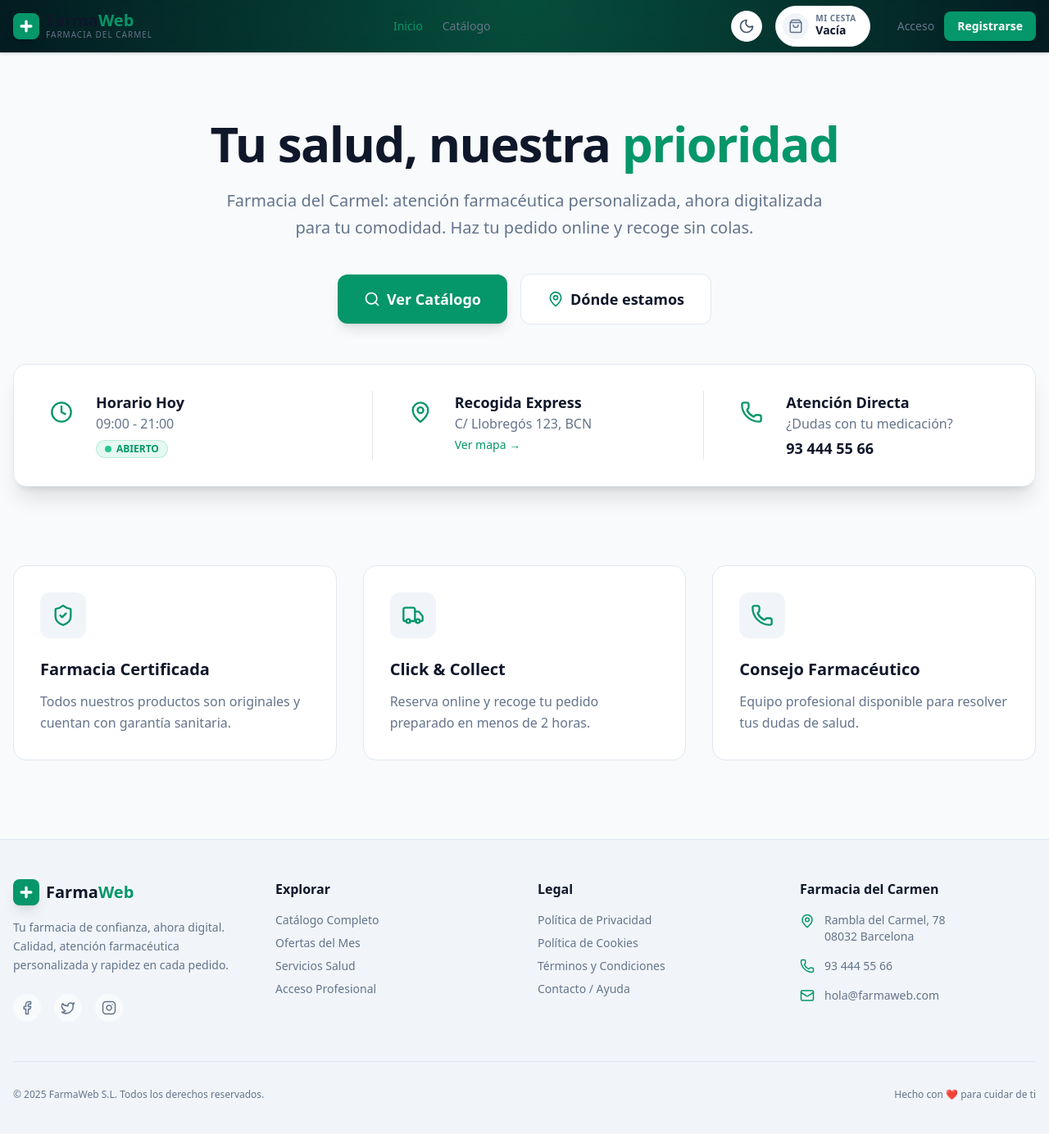
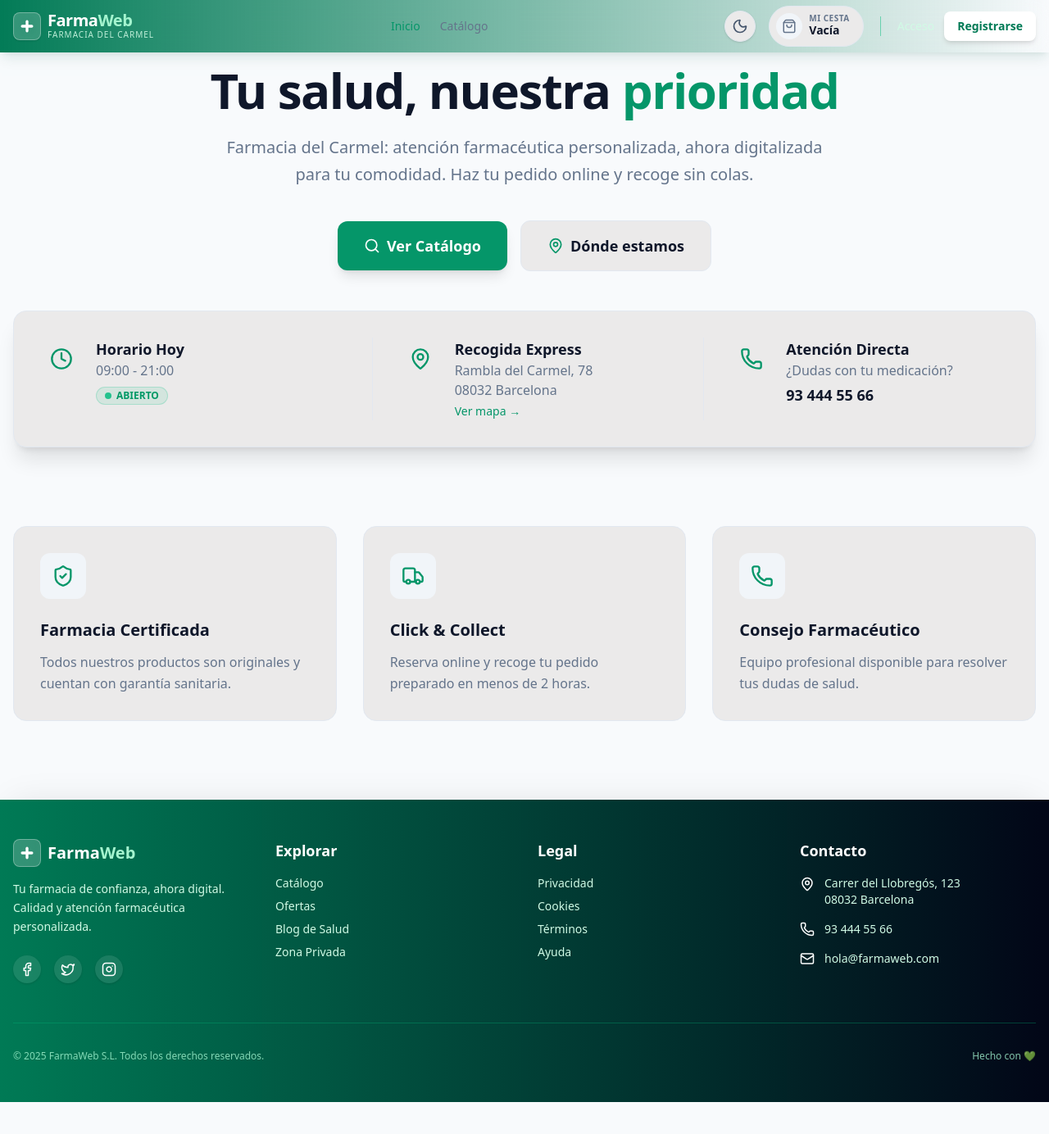
Before and after one commit to paugarciaorengo/farmacia, a Next.js app: page / in a window 1280 px wide. Shown: the top 1384 px of the page at 82% size. After the commit the page ends 1345 px from the top, so only its background shows below. Built offline with nearby package versions, Linux system fonts and the light colour scheme; no server answers.

Commit message:
Footer y NavBar Modificados

```diff
--- a/src/app/components/Footer.tsx
+++ b/src/app/components/Footer.tsx
@@ -3,32 +3,33 @@ import { Plus, Facebook, Twitter, Instagram, MapPin, Phone, Mail } from 'lucide-
 
 export default function Footer() {
   return (
-    // 🎨 Usamos bg-muted para un contraste suave con el fondo blanco de la web
-    <footer className="bg-muted border-t border-border mt-auto">
+    // 🎨 DEGRADADO: El mismo que el NavBar para consistencia visual
+    <footer className="bg-gradient-to-r from-emerald-700 to-primary text-primary-foreground mt-auto shadow-[0_-10px_40px_-15px_rgba(0,0,0,0.1)]">
       <div className="container mx-auto px-4 py-12">
         <div className="grid grid-cols-1 md:grid-cols-4 gap-8">
 
-          {/* Columna 1: Marca y Slogan */}
+          {/* Columna 1: Marca */}
           <div className="space-y-4">
-            <Link href="/" className="flex items-center gap-2 group">
-              <div className="bg-primary p-1.5 rounded-lg shadow-lg shadow-primary/20 group-hover:scale-105 transition-transform">
-                <Plus className="text-primary-foreground font-bold" size={20} strokeWidth={4} />
+            <Link href="/" className="flex items-center gap-2 group w-fit">
+              <div className="bg-white/20 backdrop-blur-sm p-1.5 rounded-lg border border-white/30 group-hover:scale-105 transition-transform">
+                <Plus className="text-white font-bold" size={20} strokeWidth={4} />
               </div>
-              <span className="text-xl font-bold text-foreground">
-                Farma<span className="text-primary">Web</span>
+              <span className="text-xl font-bold">
+                Farma<span className="text-emerald-200">Web</span>
               </span>
             </Link>
-            <p className="text-sm text-muted-foreground leading-relaxed">
-              Tu farmacia de confianza, ahora digital. Calidad, atención farmacéutica personalizada y rapidez en cada pedido.
+            <p className="text-sm text-emerald-100 leading-relaxed max-w-xs">
+              Tu farmacia de confianza, ahora digital. Calidad y atención farmacéutica personalizada.
             </p>
             <div className="flex gap-4 pt-2">
-              <a href="#" className="bg-background p-2 rounded-full text-muted-foreground hover:text-primary hover:shadow-md transition-all">
+              {/* Iconos sociales en blanco/transparente */}
+              <a href="#" className="bg-white/10 p-2 rounded-full text-white hover:bg-white hover:text-emerald-600 transition-all shadow-sm">
                 <Facebook size={18} />
               </a>
-              <a href="#" className="bg-background p-2 rounded-full text-muted-foreground hover:text-primary hover:shadow-md transition-all">
+              <a href="#" className="bg-white/10 p-2 rounded-full text-white hover:bg-white hover:text-emerald-600 transition-all shadow-sm">
                 <Twitter size={18} />
               </a>
-              <a href="#" className="bg-background p-2 rounded-full text-muted-foreground hover:text-primary hover:shadow-md transition-all">
+              <a href="#" className="bg-white/10 p-2 rounded-full text-white hover:bg-white hover:text-emerald-600 transition-all shadow-sm">
                 <Instagram size={18} />
               </a>
             </div>
@@ -36,51 +37,50 @@ export default function Footer() {
 
           {/* Columna 2: Explorar */}
           <div>
-            <h3 className="font-bold text-foreground mb-4">Explorar</h3>
+            <h3 className="font-bold text-white mb-4 text-lg">Explorar</h3>
             <ul className="space-y-2 text-sm">
-              <li><Link href="/catalogo" className="text-muted-foreground hover:text-primary transition-colors">Catálogo Completo</Link></li>
-              <li><Link href="/ofertas" className="text-muted-foreground hover:text-primary transition-colors">Ofertas del Mes</Link></li>
-              <li><Link href="/servicios" className="text-muted-foreground hover:text-primary transition-colors">Servicios Salud</Link></li>
-              <li><Link href="/panel" className="text-muted-foreground hover:text-primary transition-colors">Acceso Profesional</Link></li>
+              <li><Link href="/catalogo" className="text-emerald-100 hover:text-white hover:translate-x-1 transition-all inline-block">Catálogo</Link></li>
+              <li><Link href="/ofertas" className="text-emerald-100 hover:text-white hover:translate-x-1 transition-all inline-block">Ofertas</Link></li>
+              <li><Link href="/blog" className="text-emerald-100 hover:text-white hover:translate-x-1 transition-all inline-block">Blog de Salud</Link></li>
+              <li><Link href="/panel" className="text-emerald-100 hover:text-white hover:translate-x-1 transition-all inline-block">Zona Privada</Link></li>
             </ul>
           </div>
 
           {/* Columna 3: Legal */}
           <div>
-            <h3 className="font-bold text-foreground mb-4">Legal</h3>
+            <h3 className="font-bold text-white mb-4 text-lg">Legal</h3>
             <ul className="space-y-2 text-sm">
-              <li><Link href="/privacidad" className="text-muted-foreground hover:text-primary transition-colors">Política de Privacidad</Link></li>
-              <li><Link href="/cookies" className="text-muted-foreground hover:text-primary transition-colors">Política de Cookies</Link></li>
-              <li><Link href="/terminos" className="text-muted-foreground hover:text-primary transition-colors">Términos y Condiciones</Link></li>
-              <li><Link href="/contacto" className="text-muted-foreground hover:text-primary transition-colors">Contacto / Ayuda</Link></li>
+              <li><Link href="/privacidad" className="text-emerald-100 hover:text-white hover:translate-x-1 transition-all inline-block">Privacidad</Link></li>
+              <li><Link href="/cookies" className="text-emerald-100 hover:text-white hover:translate-x-1 transition-all inline-block">Cookies</Link></li>
+              <li><Link href="/terminos" className="text-emerald-100 hover:text-white hover:translate-x-1 transition-all inline-block">Términos</Link></li>
+              <li><Link href="/contacto" className="text-emerald-100 hover:text-white hover:translate-x-1 transition-all inline-block">Ayuda</Link></li>
             </ul>
           </div>
 
           {/* Columna 4: Contacto */}
           <div>
-            <h3 className="font-bold text-foreground mb-4">Farmacia del Carmen</h3>
+            <h3 className="font-bold text-white mb-4 text-lg">Contacto</h3>
             <ul className="space-y-4 text-sm">
-              <li className="flex items-start gap-3 text-muted-foreground">
-                <MapPin size={18} className="text-primary shrink-0 mt-0.5" />
-                <span>Rambla del Carmel, 78<br/>08032 Barcelona</span>
+              <li className="flex items-start gap-3 text-emerald-100">
+                <MapPin size={18} className="text-white shrink-0 mt-0.5" />
+                <span>Carrer del Llobregós, 123<br/>08032 Barcelona</span>
               </li>
-              <li className="flex items-center gap-3 text-muted-foreground">
-                <Phone size={18} className="text-primary shrink-0" />
+              <li className="flex items-center gap-3 text-emerald-100">
+                <Phone size={18} className="text-white shrink-0" />
                 <span>93 444 55 66</span>
               </li>
-              <li className="flex items-center gap-3 text-muted-foreground">
-                <Mail size={18} className="text-primary shrink-0" />
+              <li className="flex items-center gap-3 text-emerald-100">
+                <Mail size={18} className="text-white shrink-0" />
                 <span>hola@farmaweb.com</span>
               </li>
             </ul>
           </div>
         </div>
 
-        {/* Copyright */}
-        <div className="border-t border-border mt-12 pt-8 flex flex-col md:flex-row justify-between items-center gap-4 text-xs text-muted-foreground">
+        <div className="border-t border-emerald-500/30 mt-12 pt-8 flex flex-col md:flex-row justify-between items-center gap-4 text-xs text-emerald-200/80">
           <p>&copy; {new Date().getFullYear()} FarmaWeb S.L. Todos los derechos reservados.</p>
           <div className="flex gap-4">
-             <span>Hecho con ❤️ para cuidar de ti</span>
+             <span>Hecho con 💚</span>
           </div>
         </div>
       </div>
--- a/src/app/components/NavBar.tsx
+++ b/src/app/components/NavBar.tsx
@@ -1,7 +1,7 @@
 import Link from 'next/link'
 import { auth } from '@/src/auth'
 import UserMenu from '@/src/features/auth/userMenu'
-import NavLinks from './NavLinks'
+import NavLinks from './NavLinks' // Asegúrate de que tus NavLinks se vean bien en fondo oscuro (blanco)
 import CartButton from '@/src/features/cart/CartButton'
 import { Plus } from 'lucide-react'
 import ThemeToggle from './ThemeToggle'
@@ -11,53 +11,57 @@ export default async function NavBar() {
   const user = session?.user
 
   return (
-    // 🎨 Usamos bg-card/80 y border-border para que se adapte al tema
-    <header className="sticky top-0 z-40 w-full border-b border-border bg-card/80 backdrop-blur-lg shadow-sm">
-      <div className="container mx-auto px-4 h-16 flex items-center justify-between">
+    // 🎨 1. ESTRUCTURA FIXED + DEGRADADO VERDE
+    <nav className="fixed top-0 left-0 z-50 w-full h-16 bg-gradient-to-r from-emerald-700/99 to-primary/99 backdrop-blur-md text-primary-foreground shadow-lg shadow-emerald-900/10 transition-all">
+      <div className="container mx-auto px-4 h-full flex items-center justify-between">
 
-        {/* 1. Logo con Estilo Agnóstica */}
+        {/* 2. LOGOTIPO (Adaptado al fondo verde: Texto blanco) */}
         <Link href="/" className="flex items-center gap-2 group">
-          {/* bg-primary y text-primary-foreground cambian según el tema */}
-          <div className="bg-primary p-1.5 rounded-lg group-hover:opacity-90 transition-opacity shadow-lg shadow-primary/20">
-            <Plus className="text-primary-foreground font-bold" size={20} strokeWidth={4} />
+          <div className="bg-white/20 backdrop-blur-sm p-1.5 rounded-lg border border-white/30 group-hover:scale-105 transition-transform shadow-sm">
+            <Plus className="text-white font-bold" size={20} strokeWidth={4} />
           </div>
           <div>
-            <h1 className="text-xl font-bold text-foreground leading-none">
-              Farma<span className="text-primary">Web</span>
+            <h1 className="text-xl font-bold text-white leading-none tracking-tight">
+              Farma<span className="text-emerald-200">Web</span>
             </h1>
-            <p className="text-[10px] text-muted-foreground uppercase tracking-widest font-medium">
+            <p className="text-[10px] text-emerald-100 uppercase tracking-widest font-medium opacity-90">
               Farmacia del Carmel
             </p>
           </div>
         </Link>
 
-        {/* 2. Navegación Central */}
+        {/* 3. NAVEGACIÓN CENTRAL */}
         <div className="hidden md:block">
+          {/* Nota: Asegúrate de que tu componente NavLinks use texto blanco o acepte clases */}
           <NavLinks />
         </div>
 
-        {/* 3. Zona Usuario y Carrito */}
+        {/* 4. ZONA USUARIO Y CARRITO */}
         <div className="flex items-center gap-4">
           <ThemeToggle />
 
           <CartButton />
 
-          {/* Separador vertical usando border-border o bg-border */}
-          <div className="hidden md:block w-px h-6 bg-border"></div>
+          {/* Separador vertical sutil en blanco/verde */}
+          <div className="hidden md:block w-px h-6 bg-emerald-500/50 mx-1"></div>
 
+          {/* 5. LÓGICA DE SESIÓN (Lo que me pediste recuperar) */}
           {user ? (
             <UserMenu user={user} />
           ) : (
             <div className="flex items-center gap-3">
+              {/* Botón Acceso: Texto simple claro */}
               <Link
                 href="/login"
-                className="text-sm font-medium text-muted-foreground hover:text-primary transition-colors"
+                className="text-sm font-medium text-emerald-100 hover:text-white transition-colors"
               >
                 Acceso
               </Link>
+
+              {/* Botón Registro: Fondo blanco para resaltar sobre el verde */}
               <Link
                 href="/register"
-                className="bg-primary hover:opacity-90 text-primary-foreground text-sm font-bold px-4 py-2 rounded-lg transition-all shadow-lg shadow-primary/20"
+                className="bg-white text-emerald-700 hover:bg-emerald-50 hover:scale-105 text-sm font-bold px-4 py-2 rounded-lg transition-all shadow-md"
               >
                 Registrarse
               </Link>
@@ -65,6 +69,6 @@ export default async function NavBar() {
           )}
         </div>
       </div>
-    </header>
+    </nav>
   )
 }
--- a/src/app/globals.css
+++ b/src/app/globals.css
@@ -20,7 +20,7 @@
   --background: #f8fafc;       /* Slate-50 */
   --foreground: #0f172a;       /* Slate-900 */
 
-  --card: #ffffff;             /* White */
+  --card: #ebeaea;             /* White */
   --card-foreground: #334155;  /* Slate-700 */
 
   --primary: #059669;          /* Emerald-600 */
--- a/src/app/page.tsx
+++ b/src/app/page.tsx
@@ -59,7 +59,7 @@ export default function Home() {
             </div>
             <div>
               <h3 className="text-lg font-bold text-foreground">Recogida Express</h3>
-              <p className="text-muted-foreground">C/ Llobregós 123, BCN</p>
+              <p className="text-muted-foreground">Rambla del Carmel, 78<br/>08032 Barcelona</p>
               <Link href="/contacto" className="text-sm font-medium text-primary hover:underline mt-1 inline-block">
                 Ver mapa →
               </Link>
```
